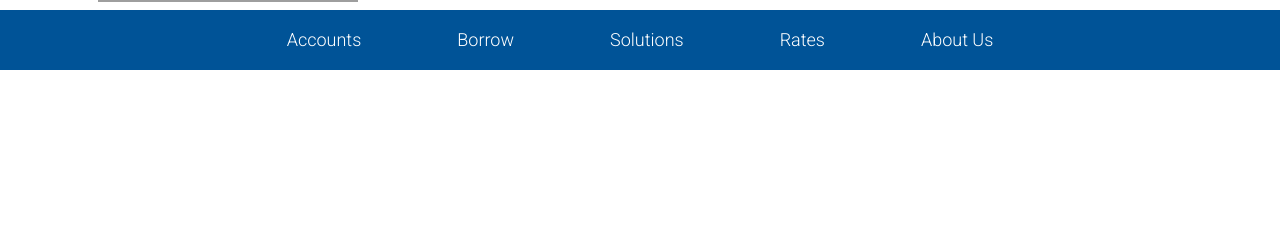
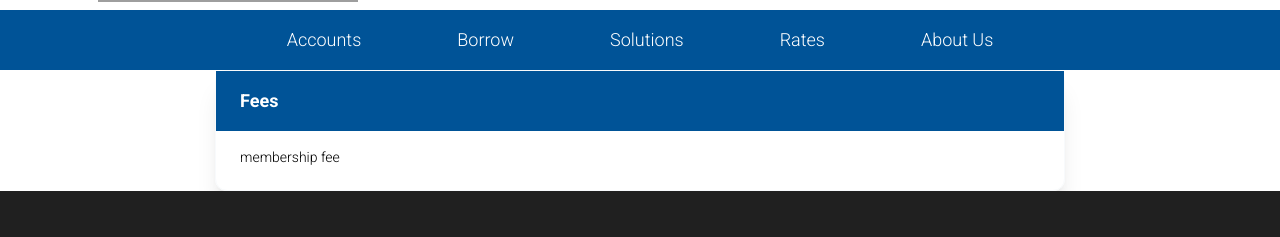
Before and after one commit to Dillonzellis/muts, a Next.js app: page /accounts/fee-schedule in a window 1280 px wide. Before the commit this address had no page. Shown: the part 257-494 px from the top of the page. Built offline with nearby package versions, Linux system fonts and the light colour scheme; grey boxes are pictures that could not be loaded.

Commit message:
start fee schedule

```diff
--- /dev/null
+++ b/app/accounts/(resources)/fee-schedule/fee-data.ts
@@ -0,0 +1,10 @@
+export const feeHeaders = [
+  { key: 'fee', label: 'Fees' }
+];
+
+export const feeData = [
+  {
+    fee: 'membership fee',
+    value: '5.00'
+  }
+]
--- /dev/null
+++ b/app/accounts/(resources)/fee-schedule/page.tsx
@@ -0,0 +1,12 @@
+import DataTable from "@/app/components/DataTable";
+import { feeHeaders, feeData } from "./fee-data";
+
+const FeeSchedule = () => {
+  return (
+    <div>
+      <DataTable headers={feeHeaders} data={feeData} />
+    </div>
+  )
+}
+
+export default FeeSchedule;
```
